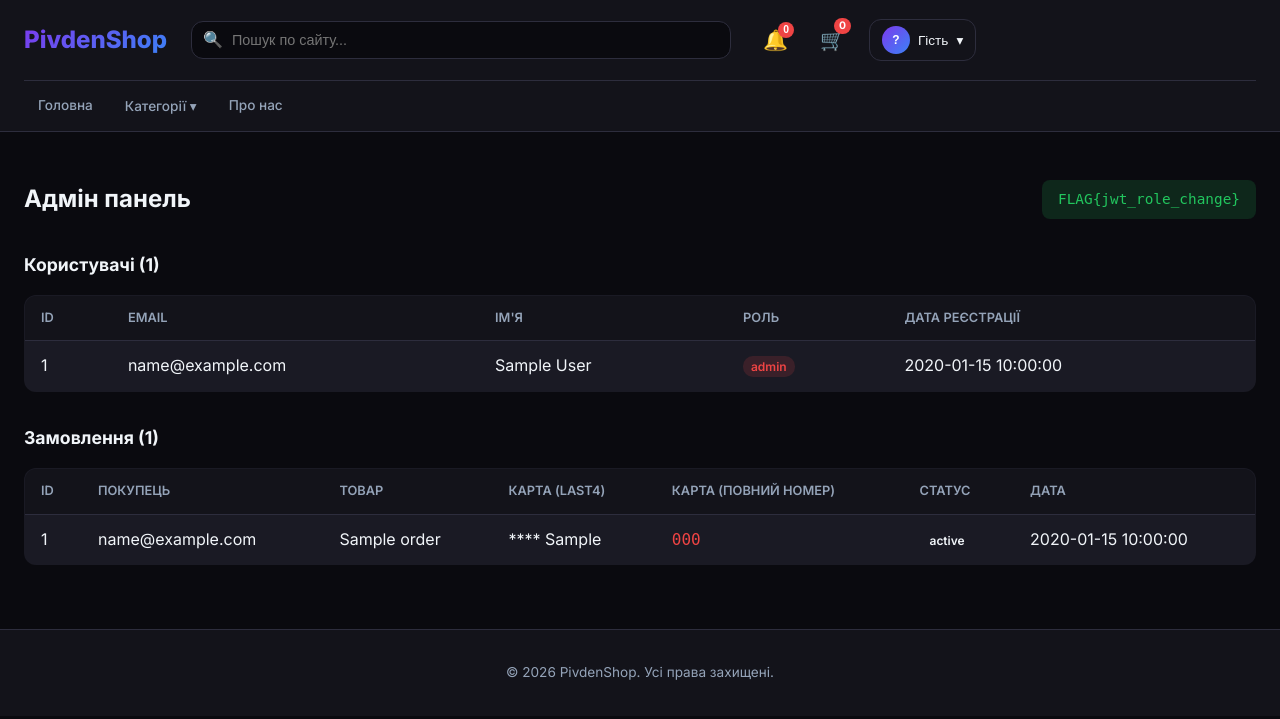
After one commit to blvckcatswag/PivdenShop, a Flask app: template frontend/templates/admin.html in a window 1280 px wide. The commit adds this page. Shown: the top 719 px of the page. Run offline with Flask 3, Linux system fonts and the light colour scheme; the template is opened without the code that fills it: most values are stand-ins (such as "Sample title", 1, 10 or a date in 2020); parts of the project's set-up code (start-up, migrations or seed data) failed here and were passed over; some libraries are stand-ins or nearby versions.

Commit message:
[VULN] JWT role manipulation #12 — /admin панель [TEST] security та functional тести JWT

```diff
--- a/backend/app/__init__.py
+++ b/backend/app/__init__.py
@@ -58,10 +58,12 @@ def create_app(testing=False):
     from backend.app.routes.products import products_bp
     from backend.app.routes.main import main_bp
     from backend.app.routes.orders import orders_bp
+    from backend.app.routes.admin import admin_bp
     app.register_blueprint(auth_bp)
     app.register_blueprint(profile_bp)
     app.register_blueprint(products_bp)
     app.register_blueprint(main_bp)
     app.register_blueprint(orders_bp)
+    app.register_blueprint(admin_bp)
 
     return app
--- a/frontend/static/css/main.css
+++ b/frontend/static/css/main.css
@@ -1208,3 +1208,60 @@ img {
     font-size: 0.85rem;
     margin-top: 16px;
 }
+
+/* ===== ADMIN ===== */
+.admin-header {
+    display: flex;
+    justify-content: space-between;
+    align-items: center;
+    margin-bottom: 32px;
+}
+
+.admin-title {
+    font-size: 1.5rem;
+}
+
+.admin-flag {
+    padding: 8px 16px;
+    background: rgba(34, 197, 94, 0.15);
+    color: var(--success);
+    border-radius: var(--radius-sm);
+    font-family: monospace;
+    font-size: 0.9rem;
+}
+
+.admin-section {
+    margin-bottom: 32px;
+}
+
+.admin-section h2 {
+    font-size: 1.1rem;
+    margin-bottom: 16px;
+}
+
+.role-badge {
+    padding: 3px 8px;
+    border-radius: 10px;
+    font-size: 0.75rem;
+    font-weight: 600;
+}
+
+.role-admin {
+    background: rgba(239, 68, 68, 0.15);
+    color: var(--danger);
+}
+
+.role-seller {
+    background: rgba(59, 130, 246, 0.15);
+    color: var(--accent-blue);
+}
+
+.role-buyer {
+    background: rgba(148, 163, 184, 0.15);
+    color: var(--text-secondary);
+}
+
+.sensitive-data {
+    color: var(--danger);
+    font-family: monospace;
+}
--- /dev/null
+++ b/frontend/templates/admin.html
@@ -0,0 +1,68 @@
+{% extends "base.html" %}
+
+{% block title %}Адмін панель — PivdenShop{% endblock %}
+
+{% block content %}
+<section class="section">
+    <div class="admin-header">
+        <h1 class="admin-title">Адмін панель</h1>
+        <div class="admin-flag">FLAG{jwt_role_change}</div>
+    </div>
+
+    <div class="admin-section">
+        <h2>Користувачі ({{ users|length }})</h2>
+        <table class="orders-table">
+            <thead>
+                <tr>
+                    <th>ID</th>
+                    <th>Email</th>
+                    <th>Ім'я</th>
+                    <th>Роль</th>
+                    <th>Дата реєстрації</th>
+                </tr>
+            </thead>
+            <tbody>
+                {% for user in users %}
+                <tr>
+                    <td>{{ user.id }}</td>
+                    <td>{{ user.email }}</td>
+                    <td>{{ user.full_name or '—' }}</td>
+                    <td><span class="role-badge role-{{ user.role }}">{{ user.role }}</span></td>
+                    <td>{{ user.created_at }}</td>
+                </tr>
+                {% endfor %}
+            </tbody>
+        </table>
+    </div>
+
+    <div class="admin-section">
+        <h2>Замовлення ({{ orders|length }})</h2>
+        <table class="orders-table">
+            <thead>
+                <tr>
+                    <th>ID</th>
+                    <th>Покупець</th>
+                    <th>Товар</th>
+                    <th>Карта (last4)</th>
+                    <th>Карта (повний номер)</th>
+                    <th>Статус</th>
+                    <th>Дата</th>
+                </tr>
+            </thead>
+            <tbody>
+                {% for order in orders %}
+                <tr>
+                    <td>{{ order.id }}</td>
+                    <td>{{ order.buyer_email }}</td>
+                    <td>{{ order.product_title }}</td>
+                    <td>**** {{ order.card_last4 }}</td>
+                    <td class="sensitive-data">{{ order.card_number_plain or '—' }}</td>
+                    <td><span class="status-badge status-{{ order.status }}">{{ order.status }}</span></td>
+                    <td>{{ order.created_at }}</td>
+                </tr>
+                {% endfor %}
+            </tbody>
+        </table>
+    </div>
+</section>
+{% endblock %}
```
Also changed, not shown: backend/app/routes/admin.py (added, +54 -0 lines), backend/tests/functional/test_admin.py (added, +47 -0 lines), backend/tests/security/test_jwt.py (added, +48 -0 lines).
